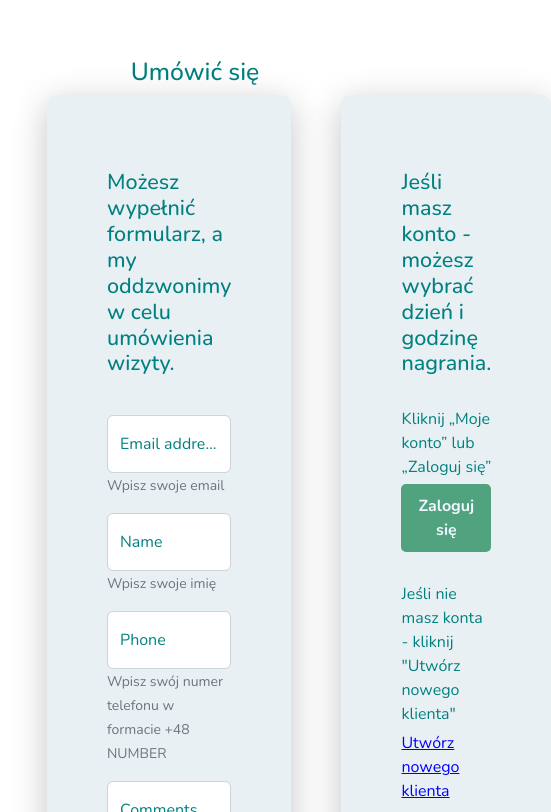
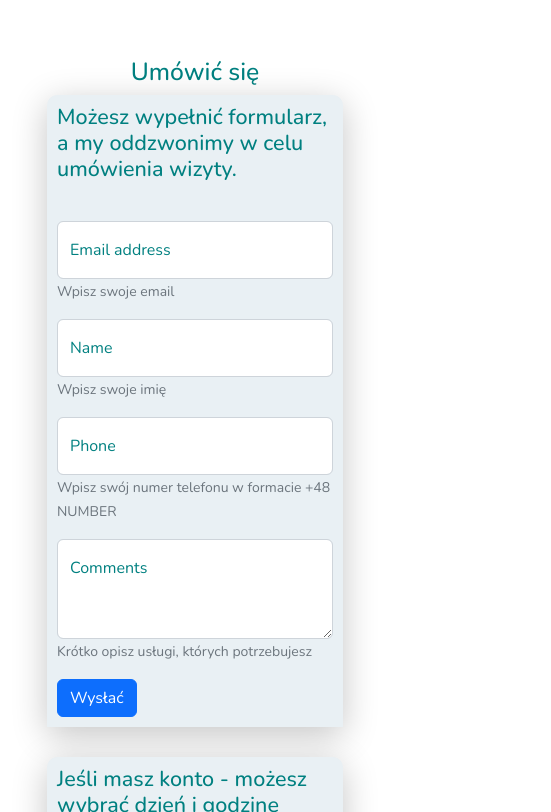
Before and after one commit to TumorinGerman/beauty_salon_react_reduxToolKit, a React (Create React App) app: page / in a window 390 px wide. Shown: the part 1112-1924 px from the top of the page, 551 px wide, since content can reach past the window. Built offline with nearby package versions, Linux system fonts and the light colour scheme; no server answers.

Commit message:
Adaptive layout for new forms.

```diff
--- a/src/scss/components/_main.scss
+++ b/src/scss/components/_main.scss
@@ -67,6 +67,10 @@
 
   .order_forms {
     display: flex;
+    @media (max-width: 1024px) {
+      flex-direction: column;
+      align-items: center;
+    }
   }
 
   .order_form_guest {
@@ -79,16 +83,25 @@
     box-shadow: 0 8px 35px 0 rgb(0 0 0 / 23%);
     padding: 75px 60px;
     position: relative;
+    @media (max-width: 1024px) {
+      padding: 10px 10px;
+    }
   }
 
   .order_form_user {
+    max-width: 600px;
     margin-left: 50px;
-    max-width: 530px;
     border-radius: 10px 10px 0 0;
     background-color: #e9f0f4;
     box-shadow: 0 8px 35px 0 rgb(0 0 0 / 23%);
     padding: 75px 60px;
     position: relative;
+    @media (max-width: 1024px) {
+      margin-top: 30px;
+      margin-left: 0px;
+      width: 100%;
+      padding: 10px 10px;
+    }
 
     a {
       text-decoration: underline;
```
